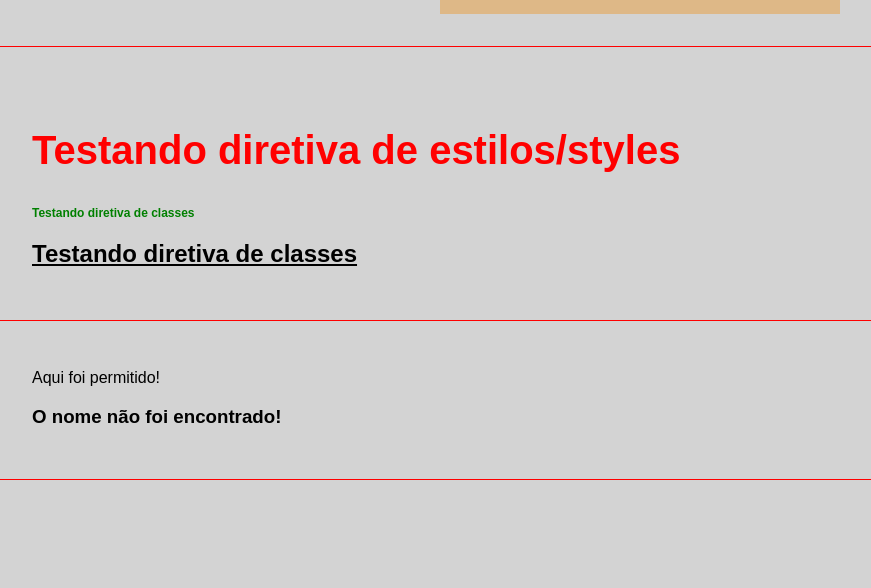
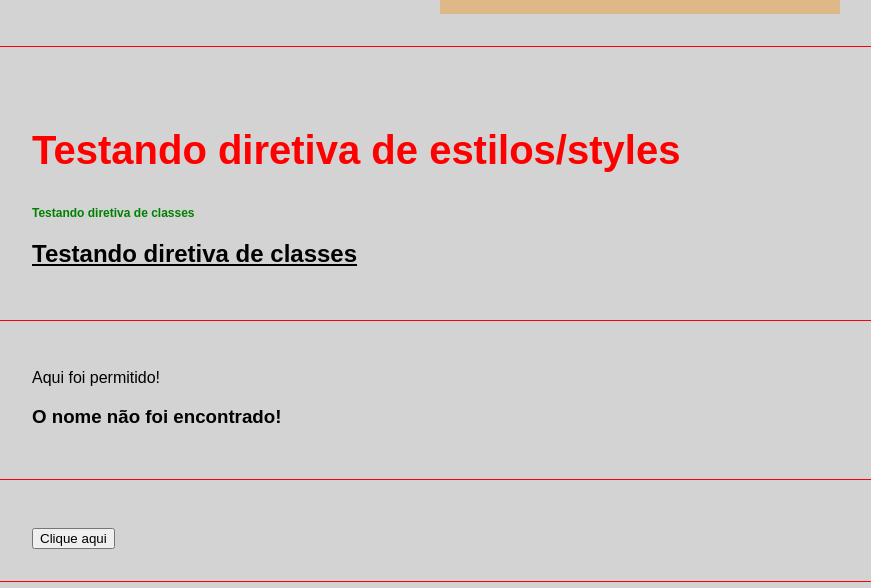
Before and after one commit to doug-22/angular-learning, an Angular app: page / in a window 1280 px wide. Shown: the part 603-1191 px from the top of the page, without its empty margins (0-871 px from the left). Built offline with nearby package versions, Linux system fonts and the light colour scheme.

Commit message:
evento click

```diff
--- a/src/app/app.component.html
+++ b/src/app/app.component.html
@@ -4,3 +4,4 @@
 <app-parent-data [name]="userName"></app-parent-data>
 <app-directives></app-directives>
 <app-if-render></app-if-render>
+<app-eventos></app-eventos>
--- a/src/app/app.module.ts
+++ b/src/app/app.module.ts
@@ -7,6 +7,7 @@
 import { ChildDataComponent } from './components/parent-data/child-data/child-data.component';
 import { DirectivesComponent } from './components/directives/directives.component';
 import { IfRenderComponent } from './components/if-render/if-render.component';
+import { EventosComponent } from './components/eventos/eventos.component';
 
 @NgModule({
   declarations: [
@@ -15,7 +16,8 @@
     ParentDataComponent,
     ChildDataComponent,
     DirectivesComponent,
-    IfRenderComponent
+    IfRenderComponent,
+    EventosComponent
   ],
   imports: [
     BrowserModule
--- /dev/null
+++ b/src/app/components/eventos/eventos.component.html
@@ -0,0 +1,4 @@
+<div class="class">
+  <p *ngIf="show">Exibindo mensagem!</p>
+  <button (click)="showMessage()">Clique aqui</button>
+</div>
--- /dev/null
+++ b/src/app/components/eventos/eventos.component.ts
@@ -0,0 +1,22 @@
+import { Component, OnInit } from '@angular/core';
+
+@Component({
+  selector: 'app-eventos',
+  templateUrl: './eventos.component.html',
+  styleUrls: ['./eventos.component.css']
+})
+export class EventosComponent implements OnInit {
+
+  show: boolean = false;
+
+  constructor() { }
+
+  ngOnInit(): void {
+  }
+
+  showMessage(): void {
+    //toggle: vai setar para a variável show, o valor oposto que ela já tem
+    this.show = !this.show;
+  }
+
+}
```
Also changed, not shown: src/app/components/eventos/eventos.component.css (added), 2 other files (tests, documents, lock files or other folders).
